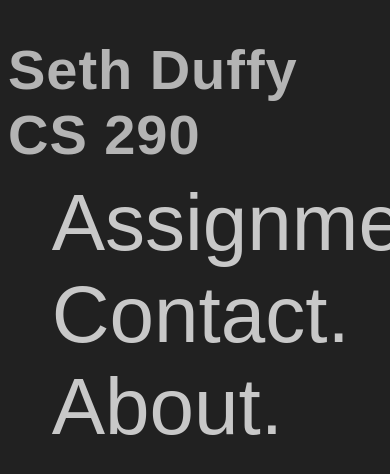
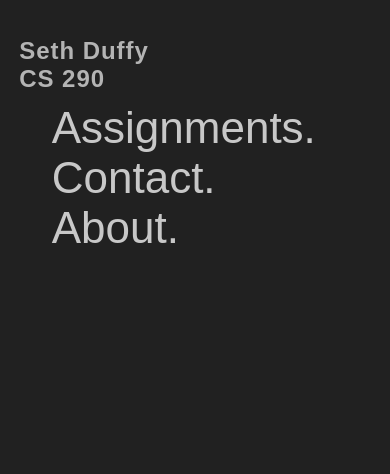
Before and after one commit to SethDuffy/LBCC_CS_290, a PHP site: page / in a window 390 px wide; the page is wider, and only the part inside the window is pictured. Shown: the top 474 px of that part. Run offline with PHP 8.4, Linux system fonts and the light colour scheme.

Commit message:
fixed the mobile resizing of the a element... last commit for today I promise

```diff
--- a/style/indexStyle.css
+++ b/style/indexStyle.css
@@ -22,13 +22,15 @@ a:hover {
 /*resizes elements to a more mobile firendly version when the screen size is < 750 px*/
 @media screen and (max-width: 750px){
     h1, h2 {
-        margin-left: 0;
+        margin-left: 3%;
         margin-right: 0;
+        font-size: 150%;
+    }
+    a {
+        font-size: 275%;
     }
     ul {
         margin-left: 1%;
         margin-right: 1%;
-        font-size: 100%;
-        width: 100%;
     }
 }
```
